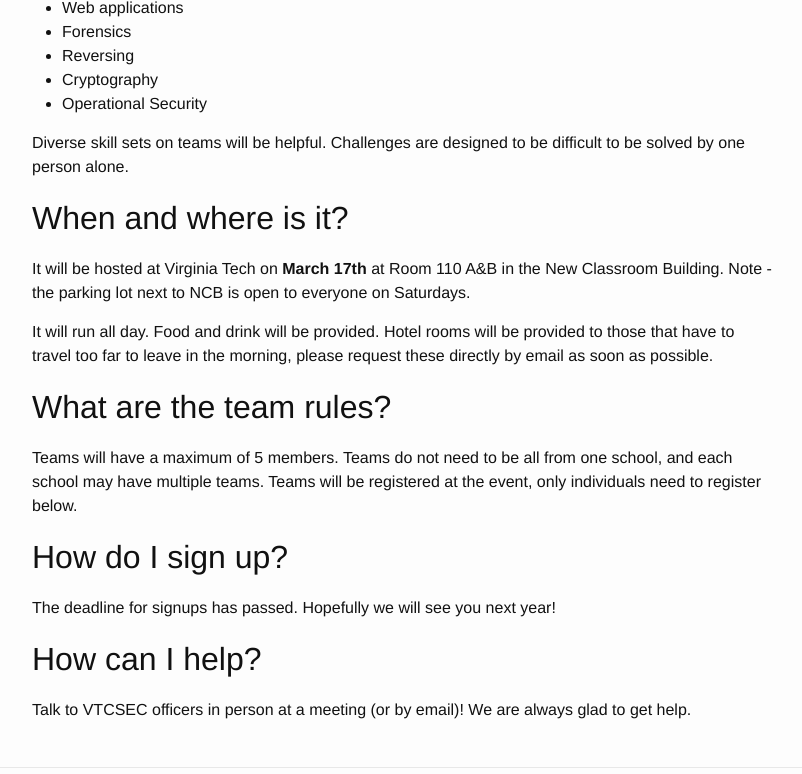
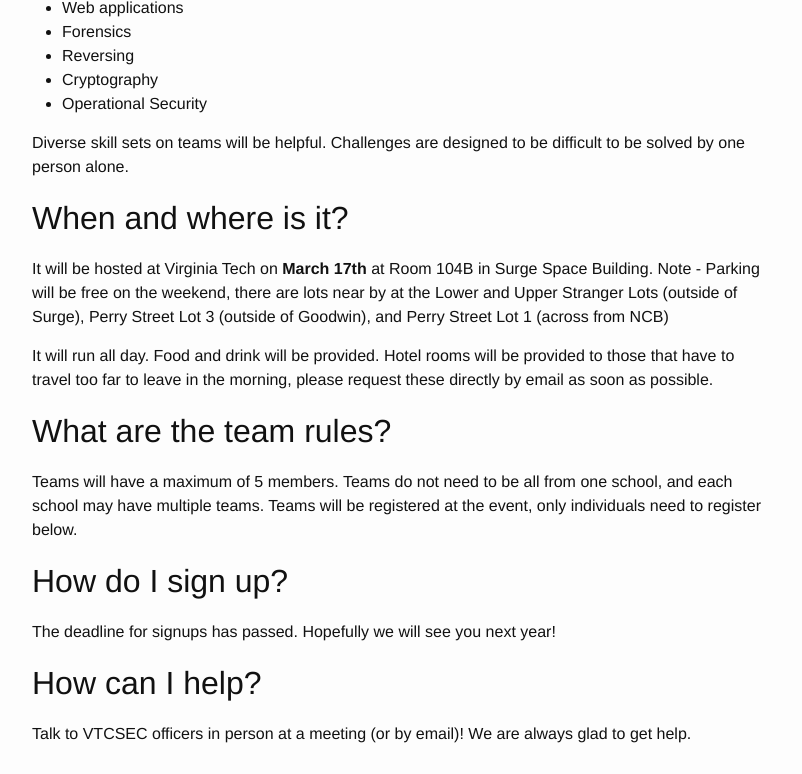
Before and after one commit to VTCSec/vtcsec.org, a Jekyll site: the page built from summit.md, in a window 1280 px wide and 900 px high, scrolled down 616 px, cut to the strip 0-774 px from the top of the window. Shown: the whole strip, without its empty margins (238-1040 px from the left). Built offline with Jekyll 4.4.1, drawn with Linux system fonts in a browser that asks for light colours.

Commit message:
fixed location and parking info

```diff
--- a/summit.md
+++ b/summit.md
@@ -26,7 +26,7 @@
 
 ## When and where is it?
 
-It will be hosted at Virginia Tech on **March 17th** at Room 110 A&B in the New Classroom Building. Note - the parking lot next to NCB is open to everyone on Saturdays.
+It will be hosted at Virginia Tech on **March 17th** at Room 104B in Surge Space Building. Note - Parking will be free on the weekend, there are lots near by at the Lower and Upper Stranger Lots (outside of Surge), Perry Street Lot 3 (outside of Goodwin), and Perry Street Lot 1 (across from NCB)
 
 It will run all day.  Food and drink will be provided. Hotel rooms will be provided to those that have to travel too far to leave in the morning, please request these directly by email as soon as possible.
 
```
